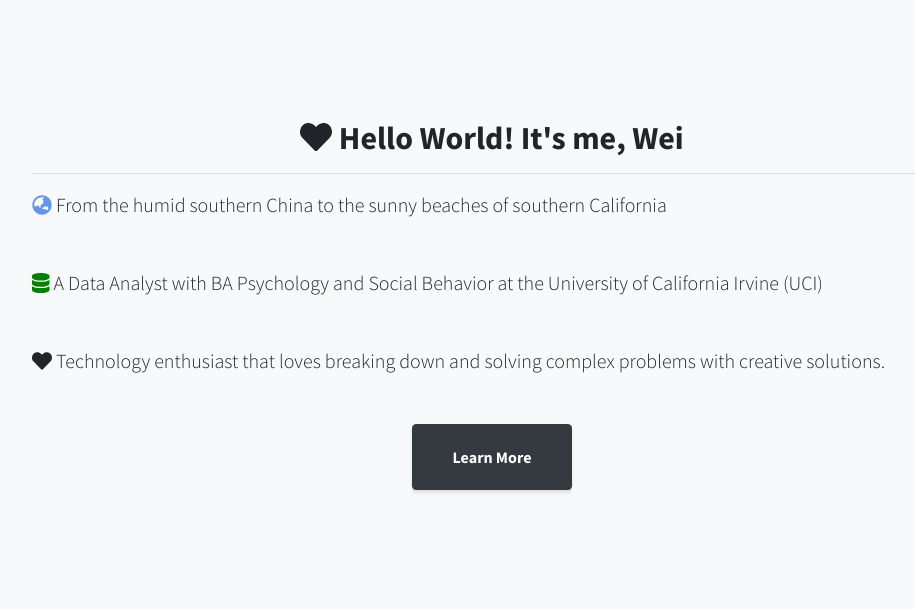
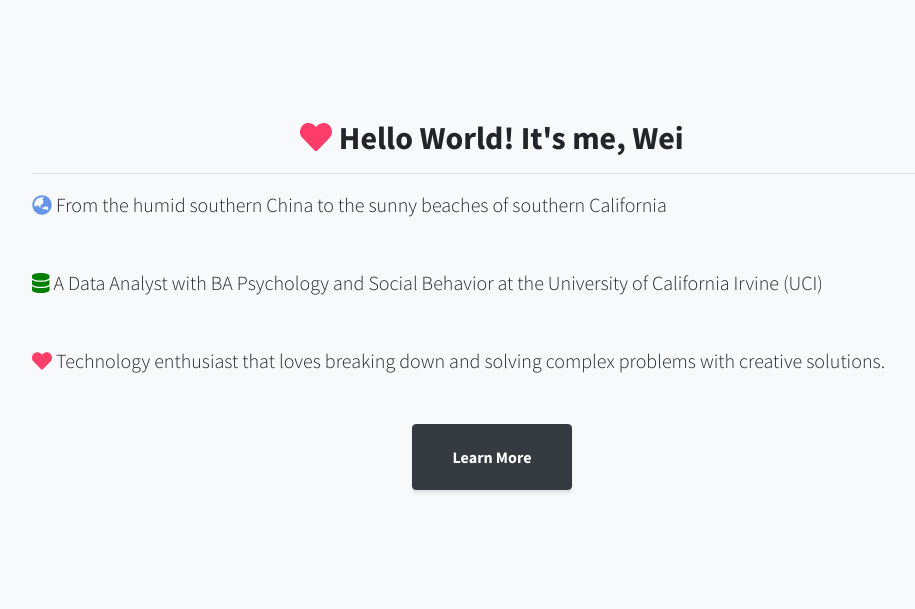
Before and after one commit to weekysui/portfolio, a PHP site: page / in a window 1280 px wide. Shown: the part 801-1410 px from the top of the page, without its empty margins (148-1063 px from the left). Run offline with PHP 8.4, Linux system fonts and the light colour scheme; some libraries are stand-ins or nearby versions.

Commit message:
Add files via upload

```diff
--- a/css/stylish-portfolio.css
+++ b/css/stylish-portfolio.css
@@ -369,3 +369,9 @@ a:hover, a:focus, a:active {
 .text-secondary {
   color: #ecb807 !important;
 }
+
+.icn_red {
+  color: #FF3D6A;
+  height: 10;
+  width: 10;
+  }
```
